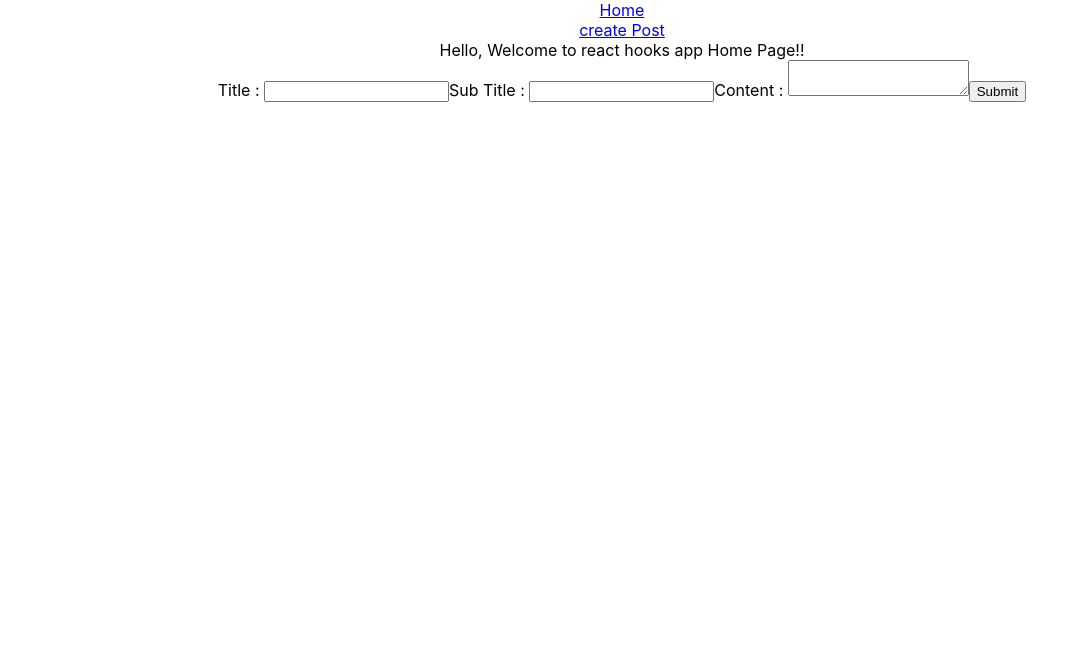
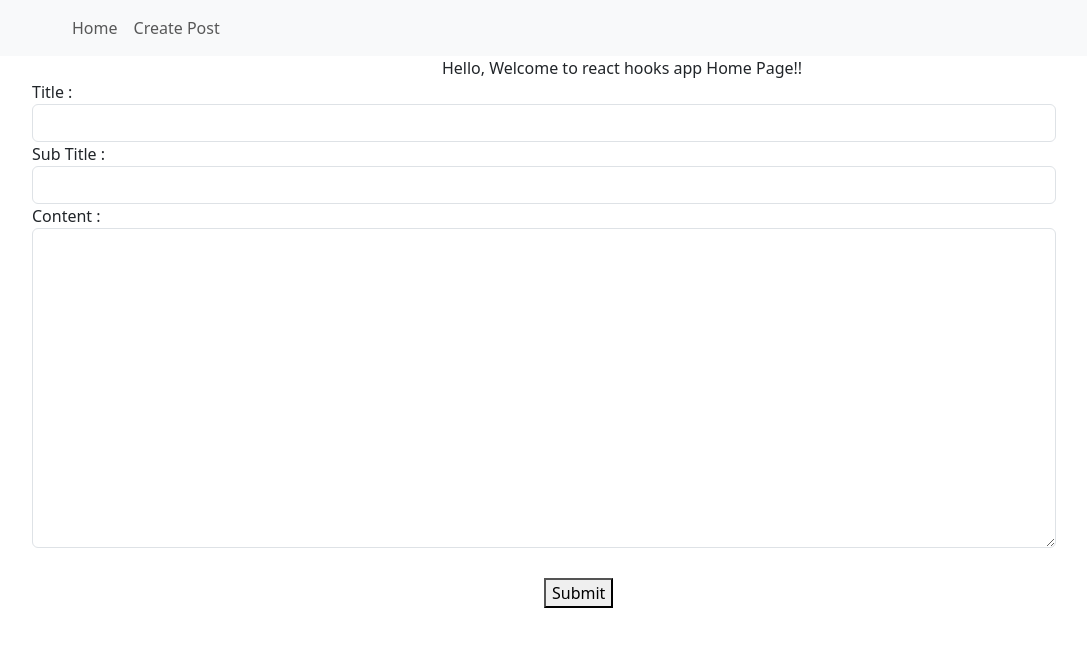
Before and after one commit to Kirti-1/BlogIt-react-project, a React (Create React App) app: page /create-post in a window 1280 px wide. Shown: the top 646 px of the page, without its empty margins (18-1105 px from the left). Built offline with nearby package versions, Linux system fonts and the light colour scheme.

Commit message:
Added CSS

```diff
--- a/src/Home.js
+++ b/src/Home.js
@@ -1,6 +1,6 @@
 
 
-import { useState } from "react";
+import { useState, useRef } from "react";
 import { useNavigate } from "react-router";
 import { Firestore } from "./firebase";
 
@@ -10,7 +10,8 @@ export function Home(){
 
 
 
-    Firestore.collection('Posts').onSnapshot((snapshot) => {
+    var token = useRef('false');
+    const getDbData = () => {Firestore.collection('Posts').onSnapshot((snapshot) => {
 
         const list = snapshot.docs.map((doc) => {
             let data = doc.data();
@@ -23,8 +24,14 @@ export function Home(){
         });
         setListItem(list);
         // console.log(list);
+        token.current = 'true';
 
     });
+    }
+    if(token.current === 'false'){
+        console.log(getDbData())
+    }
+    console.log(token);
 
     const navigate = useNavigate();
     const handleViewDetails = (id) => {
@@ -38,10 +45,27 @@ export function Home(){
             listItem.map((l)=>{
                 // Blog post card with title, subtitle and content.
                 return (
-                    <div key={l.key}>
-                        <h1>{l.title}</h1>
+                    <div key={l.key} style={{textAlign:'left', width:'50%', marginLeft:'50px'}}>
+                        {/* <h1>{l.title}</h1>
                         <h4>{l.subtitle}</h4>
-                        <button onClick={() => handleViewDetails(l.key)}>View Details</button>
+                        <button onClick={() => handleViewDetails(l.key)}>View Details</button> */}
+
+
+                        {/* making it a card */}
+                        <div className="card">
+                        <h5 className="card-header">{l.title}</h5>
+                        <div className="card-body">
+                            <h5 className="card-title">{l.subtitle}</h5>
+                            <button style={{}} className="btn btn-primary" onClick={() => handleViewDetails(l.key)}>View Details</button>
+                        </div>
+                        </div>
+
+
+
+
+                        <br/>
+
+
                     </div>)
             })
 
--- a/src/Navbar.js
+++ b/src/Navbar.js
@@ -7,13 +7,13 @@ export function BlogNavbar(props){
 
 
     return(
-        <Navbar expand="lg" className="bg-body-tertiary" >
+        <Navbar expand="lg" className="bg-body-tertiary navbar navbar-expand-lg navbar-light bg-light" style={{backgroundColor: '#e3f2fd'}}>
       <Container>
 
           <Nav className="me-auto">
             <Nav.Link href="/">Home</Nav.Link>
-            <br/>
-            <Nav.Link className='nav-item' href="/create-post">create Post</Nav.Link>
+
+            <Nav.Link className='nav-item' href="/create-post">Create Post</Nav.Link>
 
           </Nav>
       </Container>
--- a/src/createPost.js
+++ b/src/createPost.js
@@ -48,13 +48,26 @@ export function CreatePost(){
         <div>
 
             {/*  {...title} returns value and the onChange function which indirectly calls setValue of useState */}
-            <label for="title">Title : </label>
-            <input type="text" {...title}  id="title"/>
-            <label for="subtitle" >Sub Title : </label>
-            <input type="text" id="subtitle" {...subtitle} />
-            <label for="content">Content : </label>
-            <textarea id="content" {...content}></textarea>
-            <button type="submit" onClick={handleSubmit}>Submit</button>
+            <form style={{width:'80%', textAlign:'left',marginLeft:'50px'}}>
+                <div className="form-group">
+                    <label for="title">Title : </label>
+                    <input class="form-control" type="text" {...title}  id="title"/>
+                </div>
+
+                <div className="form-group">
+                    <label for="subtitle" >Sub Title : </label>
+                    <input class="form-control" type="text" id="subtitle" {...subtitle} />
+                </div>
+
+                <div className="form-group">
+                    <label for="content">Content : </label>
+                    <textarea style={{height:'20em'}} class="form-control" id="content" {...content}></textarea>
+                </div>
+
+
+
+                <button style={{marginLeft:'50%', marginTop:'30px'}} type="submit" onClick={handleSubmit}>Submit</button>
+            </form>
         </div>
     );
 }
--- a/src/index.js
+++ b/src/index.js
@@ -3,7 +3,9 @@ import ReactDOM from 'react-dom/client';
 import './index.css';
 import App from './App';
 import {BrowserRouter as Router} from 'react-router-dom'
-
+import 'bootstrap/dist/css/bootstrap.css';
+// Put any other imports below so that CSS from your
+// components takes precedence over default styles.
 
 const root = ReactDOM.createRoot(document.getElementById('root'));
 root.render(
```
